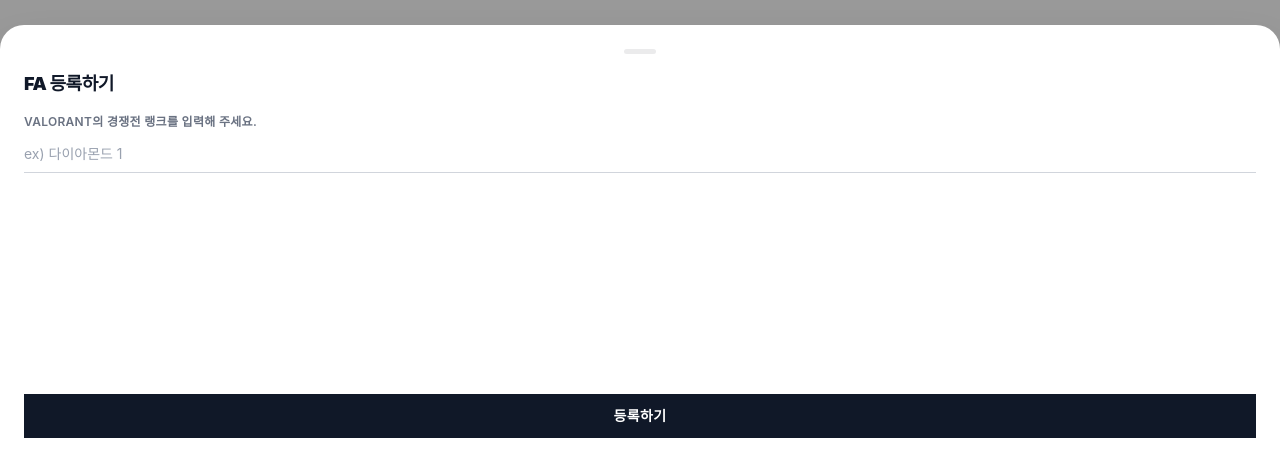
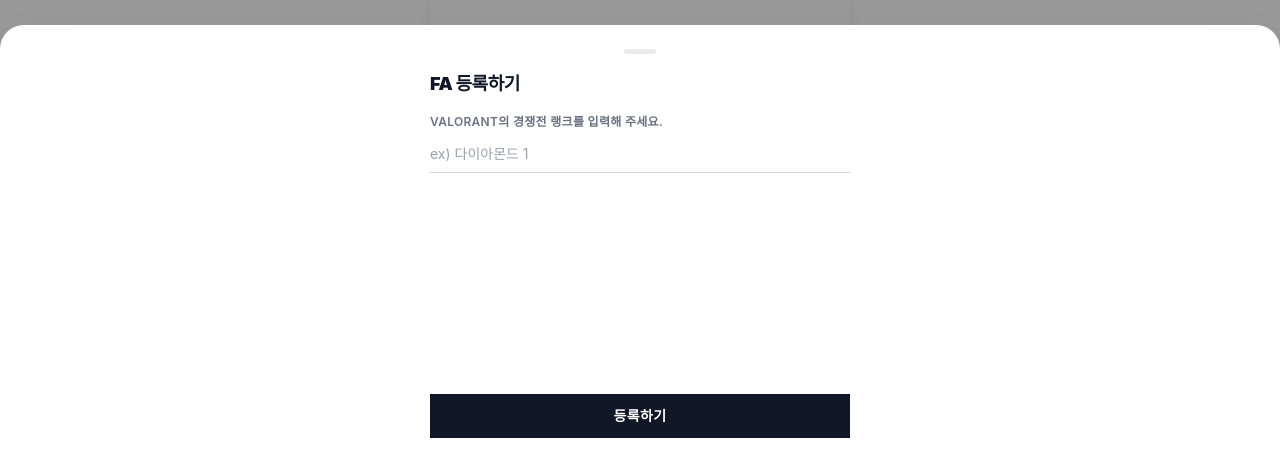
Before and after one commit to League-Of-Dgsw/lod-web, a React (Vite) app: page / in a window 1280 px wide. Both pictures are taken after a click on the button "FA 등록". Shown: the part 322-797 px from the top of the page. Built offline with nearby package versions, Linux system fonts and the light colour scheme.

Commit message:
fix: max width in sheet

```diff
--- a/src/App.tsx
+++ b/src/App.tsx
@@ -4,7 +4,7 @@
 
 const App = () => {
   return (
-    <div className="w-full max-w-96 mx-auto h-svh flex flex-col items-center bg-white">
+    <div className="w-full max-w-105 shadow-lg mx-auto h-svh flex flex-col items-center bg-white">
       <ToastContainer />
       <Header />
       <div className="w-full flex-1 overflow-y-scroll px-4">
--- a/src/components/FaForm.tsx
+++ b/src/components/FaForm.tsx
@@ -5,7 +5,7 @@
   const { game } = useGameStore();
 
   return (
-    <div className="w-full h-full flex flex-col gap-4">
+    <div className="w-full max-w-105 mx-auto h-full flex flex-col gap-4">
       <h1 className="font-black text-lg tracking-tight text-gray-900">FA 등록하기</h1>
       <Input
         placeholder="ex) 다이아몬드 1"
--- a/src/components/TeamForm.tsx
+++ b/src/components/TeamForm.tsx
@@ -24,7 +24,7 @@
   };
 
   return (
-    <div className="w-full h-full flex flex-col gap-4">
+    <div className="w-full max-w-105 mx-auto h-full flex flex-col gap-4">
       <h1 className="font-black text-lg tracking-tight text-gray-900">팀 등록하기</h1>
       <Input
         placeholder="ex) SKT T1"
```
